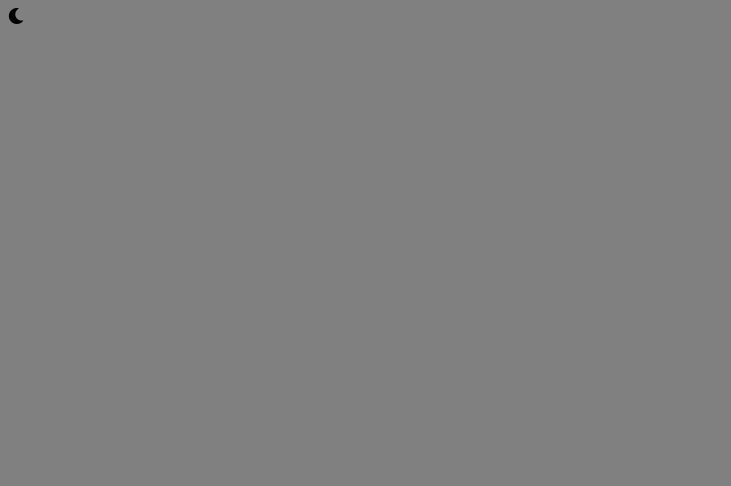
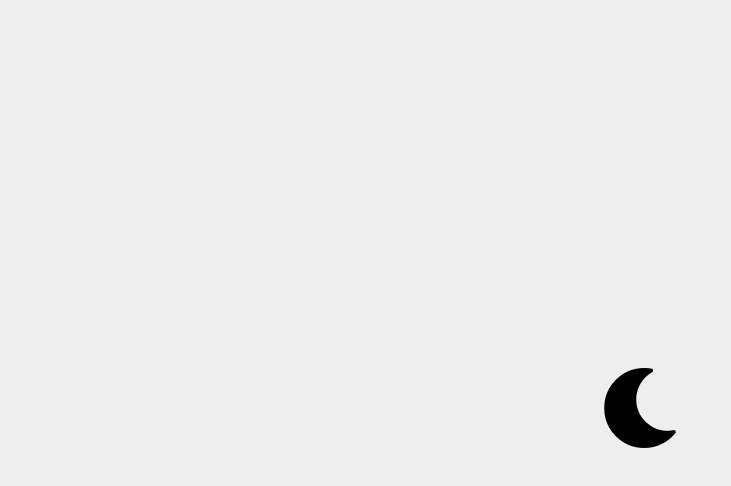
Before and after one commit to gemini78/test-sass, a plain HTML site: page index.html in a window 1280 px wide. Shown: the whole page, without its empty margins (0-731 px from the left). Drawn offline with Linux system fonts and the light colour scheme.

Commit message:
Modify style.scss

```diff
--- a/index.html
+++ b/index.html
@@ -10,6 +10,6 @@
     <link rel="stylesheet" href="css/style.css">
 </head>
 <body>
-    <div class="fas fa-moon" id="theme-btn"></div>
+    <div class="fas fa-moon fa-5x" id="theme-btn"></div>
 </body>
 </html>
--- a/sass/style.scss
+++ b/sass/style.scss
@@ -1,9 +1,7 @@
 body {
-    background-color: gray;
-
-    .my-div {
-        width: 200px;
-        height: 200px;
-        background-color: red;
-    }
+    background-color: #eee;
+    display: flex;
+    justify-content: center;
+    align-items: center;
+    height: 100vh;
 }
```
Also changed, not shown: css/style.css.
